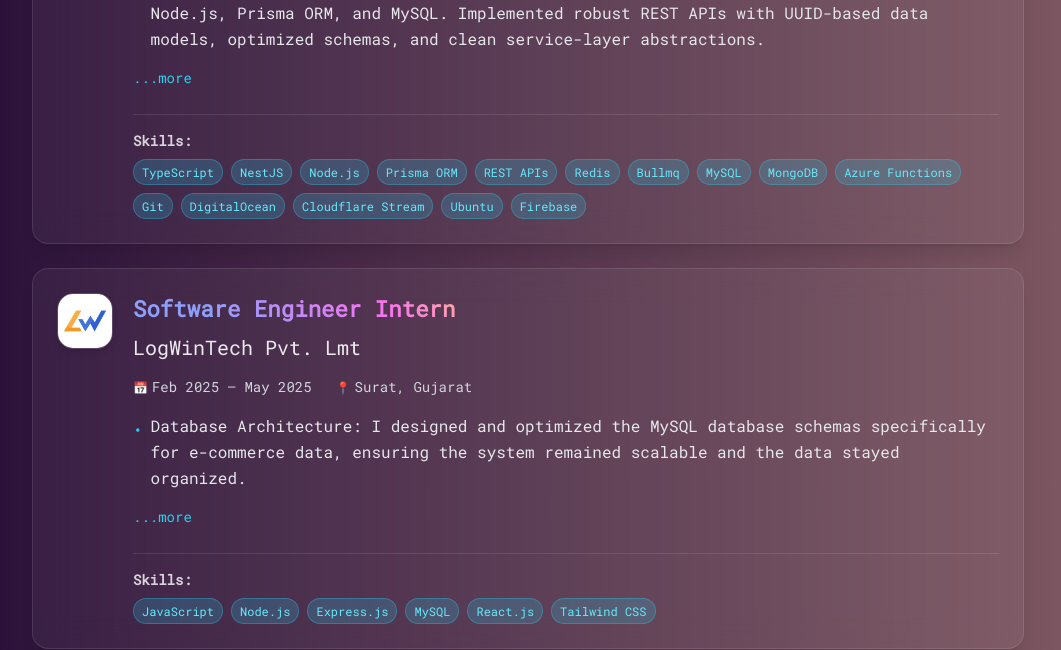
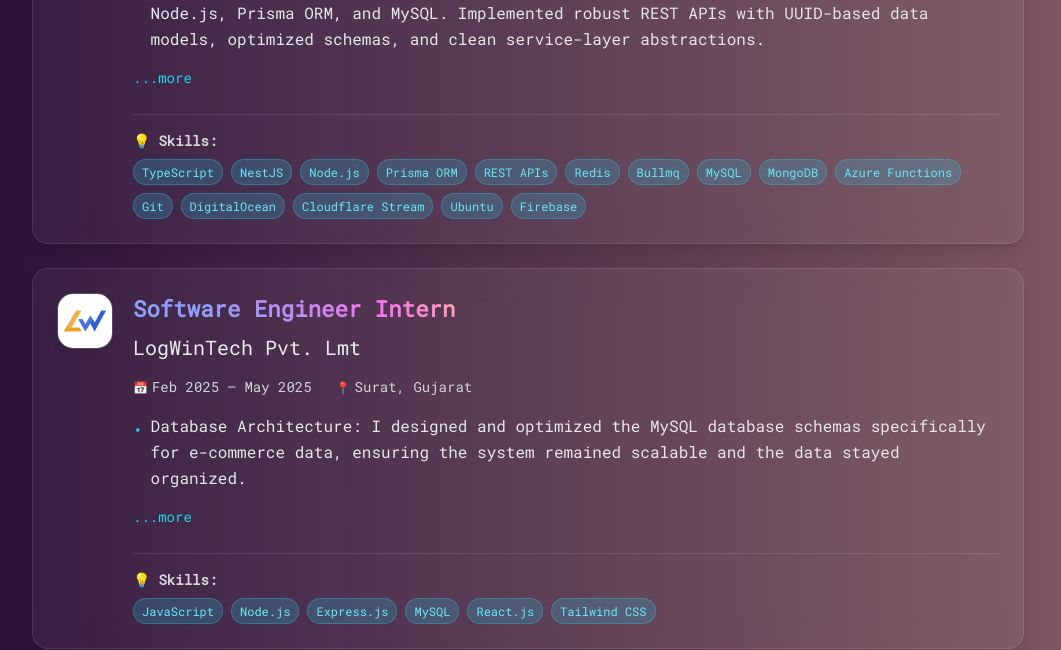
Before and after one commit to Yash-JD/portfolio_react, a React (Create React App) app: page / in a window 1280 px wide. Shown: the part 1040-1690 px from the top of the page, without its empty margins (112-1173 px from the left). Built offline with nearby package versions, Linux system fonts and the light colour scheme.

Commit message:
added skills symbol

```diff
--- a/src/components/Experience.jsx
+++ b/src/components/Experience.jsx
@@ -132,6 +132,7 @@
                 {experience.skills && (
                   <div className="mt-4 pt-4 border-t border-white/10">
                     <div className="flex items-center gap-2 mb-2">
+                      <span className="text-sm">💡</span>
                       <span className="text-sm font-semibold text-white/80">Skills:</span>
                     </div>
                     <div className="flex flex-wrap gap-2">
```
